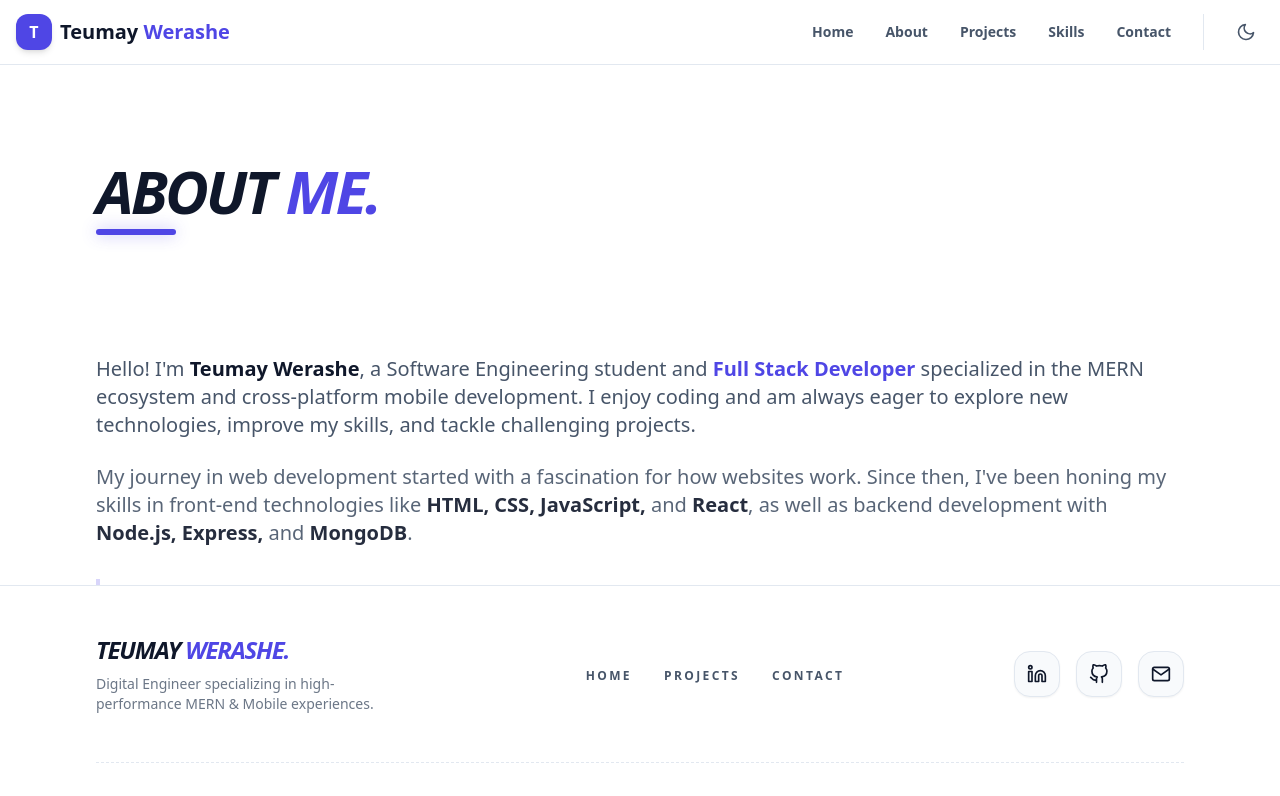
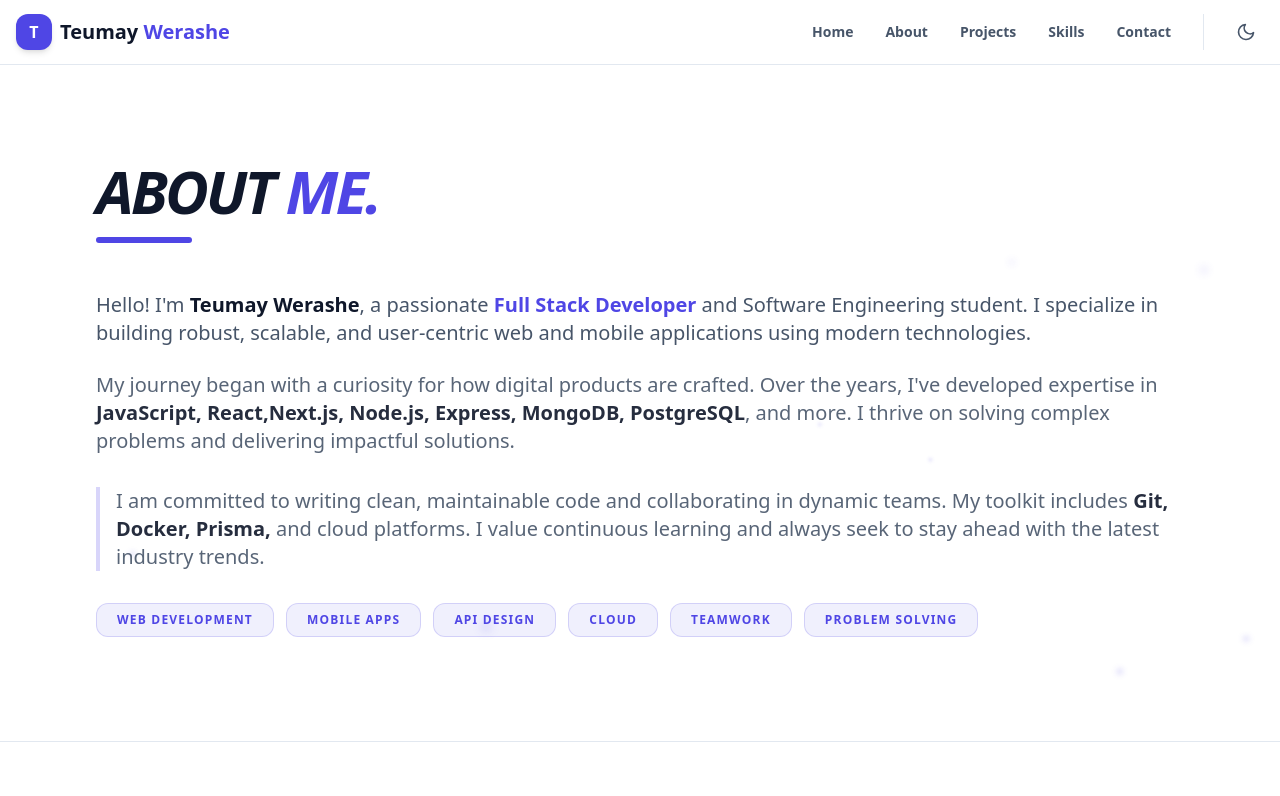
Before and after one commit to teumaywerashe/portifolio, a React (Vite) app: page /about in a window 1280 px wide. Shown: the top 796 px of the page. Built offline with nearby package versions, Linux system fonts and the light colour scheme.

Commit message:
refactor: enhance About and Skills components for improved readability and consistency

```diff
--- a/src/components/About.jsx
+++ b/src/components/About.jsx
@@ -1,94 +1,137 @@
-import React, { useRef } from 'react';
+import React, { useRef } from "react";
 import { motion } from "framer-motion";
-import {  useInView } from 'framer-motion';
-import { FiUser, FiCode, FiSmartphone, FiDatabase } from 'react-icons/fi';
-import useTheme from '../context/ThemeContext';
+import { useInView } from "framer-motion";
+import useTheme from "../context/ThemeContext";
 
 const About = () => {
-  const { theme } = useTheme();
+  const { theme, isDarkMode } = useTheme();
   const ref = useRef(null);
   const isInView = useInView(ref, { once: true, margin: "-100px" });
-
-
+  const particles = Array.from({ length: 25 });
   return (
     <section
       id="about"
       ref={ref}
       style={{ backgroundColor: theme.background }}
-      className="py-20 px-4 md:py-24 md:px-16 lg:px-24  max-h-[65vh] transition-colors duration-500 overflow-hidden"
+      className="relative py-24 px-6 md:px-16 lg:px-24 transition-colors duration-500 overflow-hidden"
     >
-      <div className="max-w-7xl mx-auto">
-
-
-
-
-        <div className="grid grid-cols-1 gap-12 lg:gap-20 items-center">
-
-
-
-
-  {/* --- HEADER SECTION --- */}
+      {/* Decorative particles for visual consistency */}
+      <div className="absolute inset-0 pointer-events-none z-0 opacity-20">
+        {particles.map((_, i) => {
+          const size = Math.random() * 7 + 3;
+          const duration = Math.random() * 12 + 8;
+          const delay = Math.random() * 10;
+          return (
             <motion.div
-    className="mb-12 md:mb-10 text-center lg:text-left"
+              key={i}
+              className="absolute rounded-full"
+              style={{
+                backgroundColor: theme.primary,
+                width: size,
+                height: size,
+                left: Math.random() * 100 + "%",
+                filter: `blur(${size / 2.5}px)`,
+                boxShadow: `0 0 ${size * 3}px ${theme.primary}80`,
+              }}
+              initial={{ y: -100, opacity: 0 }}
+              animate={{
+                y: [0, 1200],
+                opacity: [0, 0.7, 0.7, 0],
+                x: [0, Math.random() * 60 - 30, 0],
+              }}
+              transition={{
+                duration: duration,
+                repeat: Infinity,
+                delay: -delay,
+                ease: "linear",
+              }}
+            />
+          );
+        })}
+      </div>
+      <div className="max-w-7xl mx-auto z-10 relative">
+        <motion.div
+          className="mb-12 text-center md:text-left"
           initial={{ opacity: 0, y: 20 }}
           animate={isInView ? { opacity: 1, y: 0 } : {}}
           transition={{ duration: 0.6 }}
         >
           <h2
             style={{ color: theme.textMain }}
-      className="text-4xl md:text-5xl lg:text-6xl font-black mb-2 tracking-tighter uppercase italic"
+            className="text-4xl md:text-6xl font-black mb-4 tracking-tighter uppercase italic"
           >
             About <span style={{ color: theme.primary }}>Me.</span>
           </h2>
-    {/* Styled underline with a slight glow */}
           <div
-      className="h-1.5 w-20 rounded-full mx-auto lg:mx-0"
-      style={{
-        backgroundColor: theme.primary,
-        boxShadow: `0 0 15px ${theme.primary}60`
-      }}
+            className="h-1.5 w-24 rounded-full mx-auto md:mx-0"
+            style={{ backgroundColor: theme.primary }}
           ></div>
         </motion.div>
-
-  {/* --- CONTENT SECTION --- */}
+        <div className="grid grid-cols-1 gap-12 lg:gap-20 items-center">
           <motion.div
             initial={{ opacity: 0, x: -30 }}
             animate={isInView ? { opacity: 1, x: 0 } : {}}
             transition={{ duration: 0.8, delay: 0.2 }}
             className="text-center lg:text-left order-2 lg:order-1 flex-1"
           >
-    {/* Main Intro */}
-    <p style={{ color: theme.textSecondary }} className="text-lg md:text-xl leading-relaxed mb-6 font-medium">
-      Hello! I'm <span className="font-bold" style={{ color: theme.textMain }}>Teumay Werashe</span>,
-      a Software Engineering student and <span className="font-bold" style={{ color: theme.primary }}>Full Stack Developer</span> specialized
-      in the MERN ecosystem and cross-platform mobile development. I enjoy coding and am always eager to explore new technologies,
-      improve my skills, and tackle challenging projects.
+            <p
+              style={{ color: theme.textSecondary }}
+              className="text-lg md:text-xl leading-relaxed mb-6 font-medium"
+            >
+              Hello! I'm{" "}
+              <span className="font-bold" style={{ color: theme.textMain }}>
+                Teumay Werashe
+              </span>
+              , a passionate{" "}
+              <span className="font-bold" style={{ color: theme.primary }}>
+                Full Stack Developer
+              </span>{" "}
+              and Software Engineering student. I specialize in building robust,
+              scalable, and user-centric web and mobile applications using
+              modern technologies.
             </p>
-
-    {/* Tech Journey */}
-    <p style={{ color: theme.textSecondary }} className="text-lg md:text-xl leading-relaxed mb-8 opacity-90">
-      My journey in web development started with a fascination for how websites work. Since then, I've been honing my skills in
-      front-end technologies like <span className="font-bold" style={{ color: theme.textMain }}>HTML, CSS, JavaScript,</span> and
-      <span className="font-bold" style={{ color: theme.textMain }}> React</span>, as well as backend development with
-      <span className="font-bold" style={{ color: theme.textMain }}> Node.js, Express,</span> and <span className="font-bold" style={{ color: theme.textMain }}>MongoDB</span>.
+            <p
+              style={{ color: theme.textSecondary }}
+              className="text-lg md:text-xl leading-relaxed mb-8 opacity-90"
+            >
+              My journey began with a curiosity for how digital products are
+              crafted. Over the years, I've developed expertise in{" "}
+              <span className="font-bold" style={{ color: theme.textMain }}>
+                JavaScript, React,Next.js, Node.js, Express, MongoDB, PostgreSQL
+              </span>
+              , and more. I thrive on solving complex problems and delivering
+              impactful solutions.
             </p>
-
-    {/* Tools & Specialties */}
-    <p style={{ color: theme.textSecondary ,borderColor: theme.primary + '40' }} className="text-lg md:text-xl leading-relaxed mb-8 opacity-90 border-l-4 pl-4">
-      Whether it’s architecting a complex backend with <span className="font-bold" style={{ color: theme.textMain }}>Node.js </span>
-      or crafting smooth mobile interfaces using <span className="font-bold" style={{ color: theme.primary }}>React Native</span>,
-      I strive for clean code and performance. I also work with tools like Git, Docker, and Prisma to build scalable applications.
+            <p
+              style={{
+                color: theme.textSecondary,
+                borderColor: theme.primary + "40",
+              }}
+              className="text-lg md:text-xl leading-relaxed mb-8 opacity-90 border-l-4 pl-4"
+            >
+              I am committed to writing clean, maintainable code and
+              collaborating in dynamic teams. My toolkit includes{" "}
+              <span className="font-bold" style={{ color: theme.textMain }}>
+                Git, Docker, Prisma,
+              </span>{" "}
+              and cloud platforms. I value continuous learning and always seek
+              to stay ahead with the latest industry trends.
             </p>
-
-    {/* Tags */}
-    <div className="flex flex-wrap justify-center lg:justify-start gap-2 md:gap-3">
-      {['Architecture', 'Backend', 'API', 'Mobile UX'].map((tag) => (
+            <div className="flex flex-wrap justify-center lg:justify-start gap-2 md:gap-3 mb-2">
+              {[
+                "Web Development",
+                "Mobile Apps",
+                "API Design",
+                "Cloud",
+                "Teamwork",
+                "Problem Solving",
+              ].map((tag) => (
                 <span
                   key={tag}
                   style={{
-            backgroundColor: theme.primary + '15',
+                    backgroundColor: theme.primary + "15",
                     color: theme.primary,
-            border: `1px solid ${theme.primary}30`
+                    border: `1px solid ${theme.primary}30`,
                   }}
                   className="px-3 py-1.5 md:px-5 md:py-2 rounded-xl text-[10px] md:text-xs font-black uppercase tracking-widest hover:bg-opacity-20 transition-all cursor-default"
                 >
@@ -97,11 +140,6 @@ const About = () => {
               ))}
             </div>
           </motion.div>
-
-
-
-
-
         </div>
       </div>
     </section>
```
Also changed, not shown: src/components/Skills.jsx (line endings or trailing spaces). Lines whose indentation alone changed are shown as unchanged.
